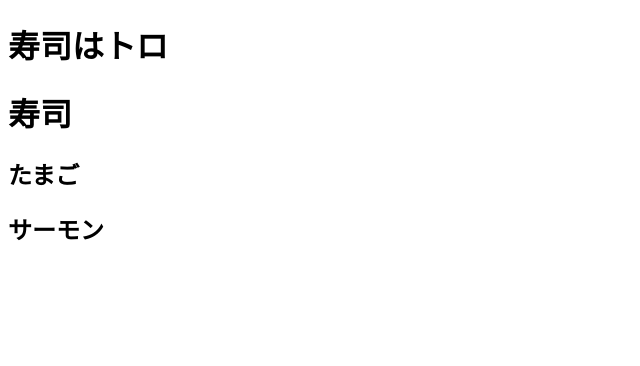
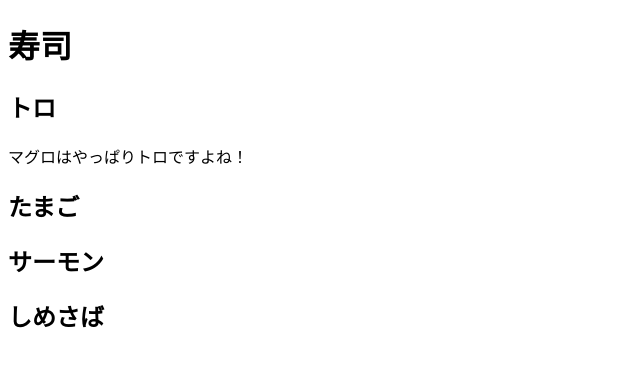
Before and after one commit to saigusa-ez/git_study_20140603, a plain HTML site: page index.html in a window 1280 px wide. Shown: the whole page, without its empty margins (0-640 px from the left). Drawn offline with Linux system fonts and the light colour scheme.

Commit message:
メニューとコメントを追加しました

```diff
--- a/index.html
+++ b/index.html
@@ -6,9 +6,11 @@
   </head>
 
   <body>
-    <h1>寿司はトロ</h1>
     <h1>寿司</h1>
+    <h2>トロ</h2>
+    <p>マグロはやっぱりトロですよね！</p>
     <h2>たまご</h2>
     <h2>サーモン</h2>
+    <h2>しめさば</h2>
   </body>
 </html>
```
